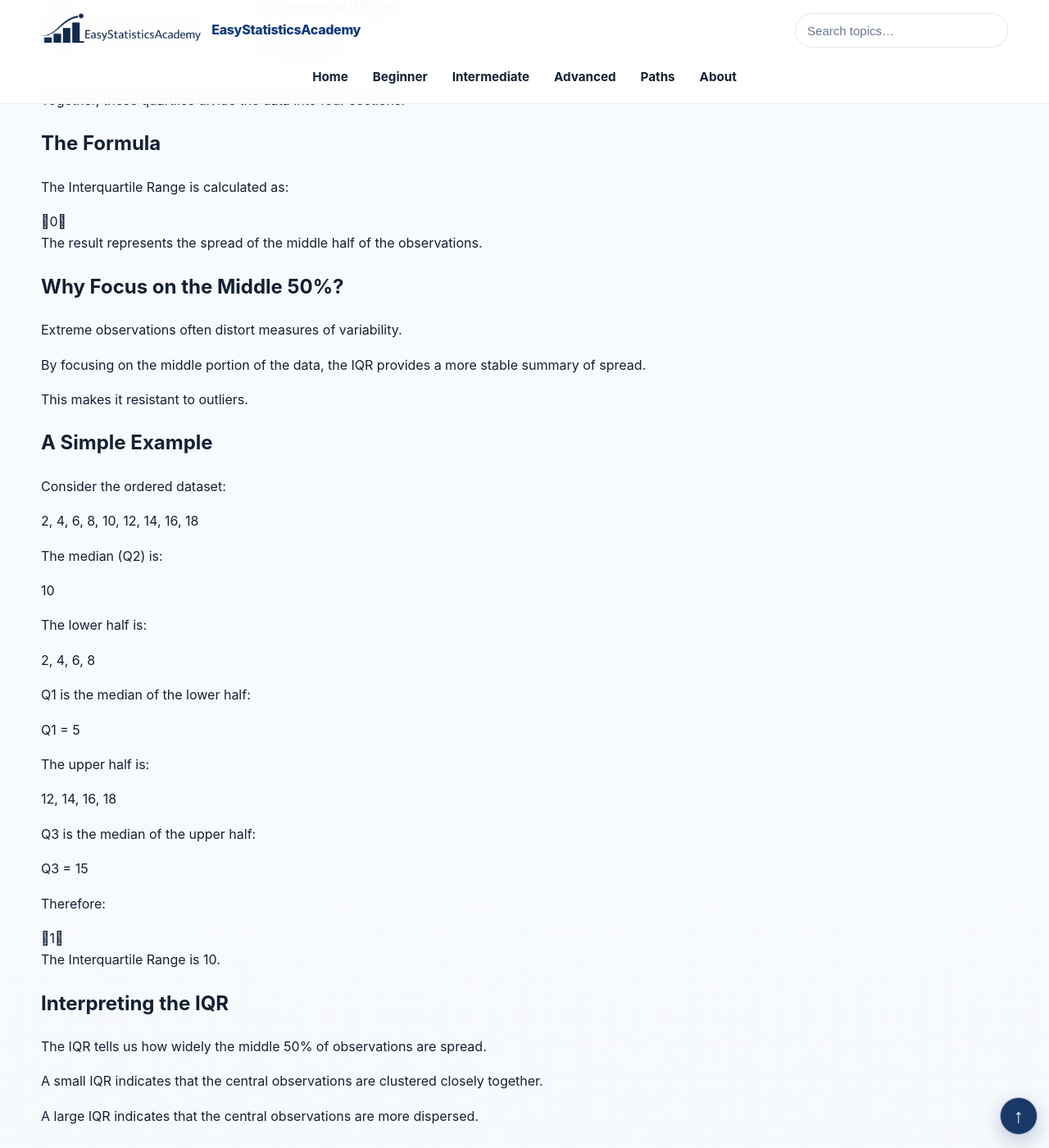
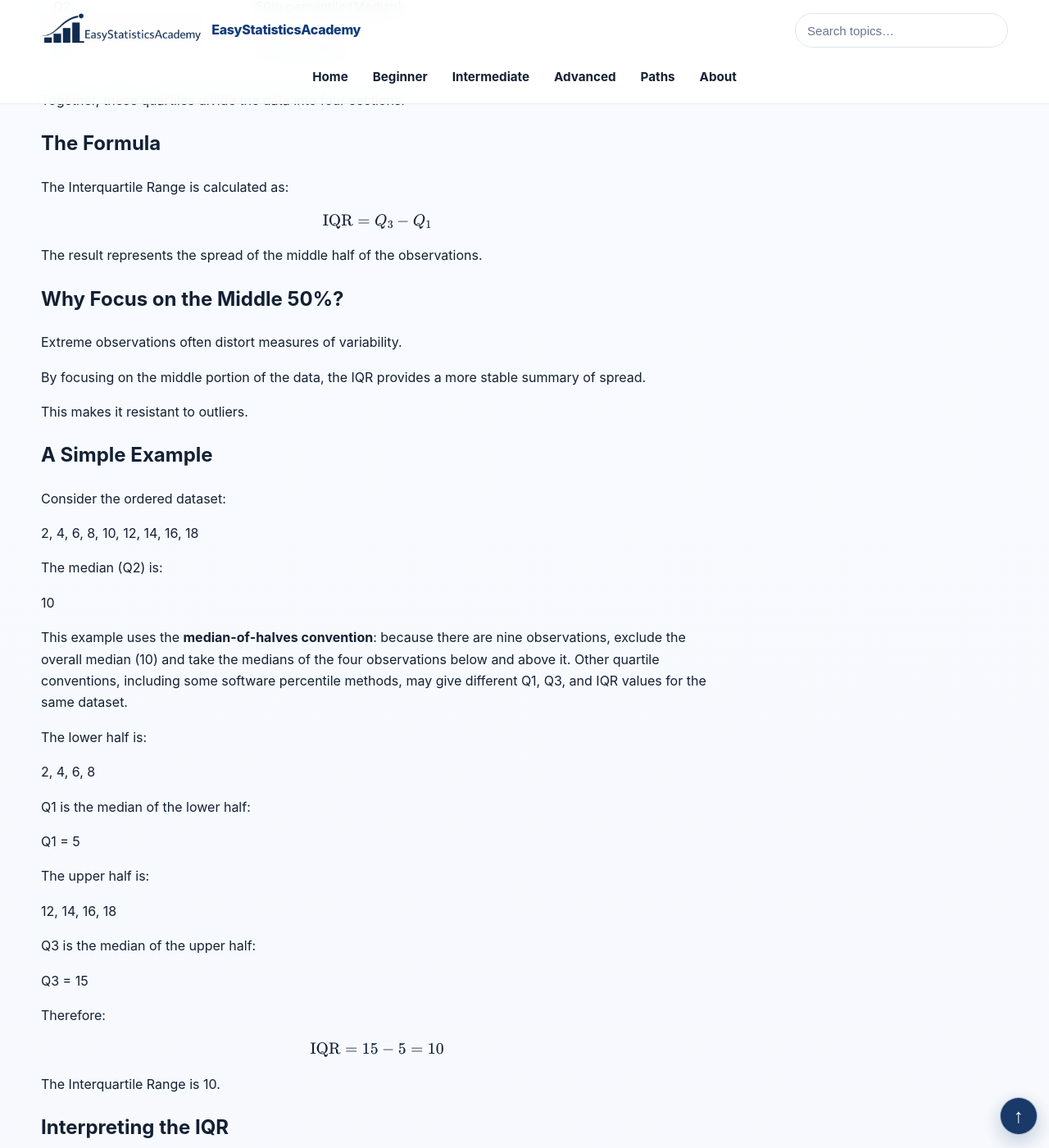
Before and after one commit to ammar-homaida-statistics/easystatisticsacademy, a Jekyll site: the page built from descriptive/spread/interquartile-range/index.md, in a window 1280 px wide and 1400 px high, scrolled down 1078 px. Shown: the whole window at 82% size. Built offline with Jekyll 4.4.1, drawn with Linux system fonts in a browser that asks for light colours.

Commit message:
Restore and verify five Range formulas

```diff
--- a/descriptive/spread/interquartile-range/index.md
+++ b/descriptive/spread/interquartile-range/index.md
@@ -150,7 +150,9 @@ sidebar: false
       The Interquartile Range is calculated as:
     </p>
 
-    0
+    \[
+\operatorname{IQR}=Q_3-Q_1
+\]
 
     <p>
       The result represents the spread of the middle half of the observations.
@@ -196,6 +198,14 @@ sidebar: false
       </p>
 
     </div>
+
+    <p>
+      This example uses the <strong>median-of-halves convention</strong>: because
+      there are nine observations, exclude the overall median (10) and take
+      the medians of the four observations below and above it. Other quartile
+      conventions, including some software percentile methods, may give
+      different Q1, Q3, and IQR values for the same dataset.
+    </p>
 
     <p>
       The lower half is:
@@ -249,7 +259,9 @@ sidebar: false
       Therefore:
     </p>
 
-    1
+    \[
+\operatorname{IQR}=15-5=10
+\]
 
     <p>
       The Interquartile Range is 10.
```
